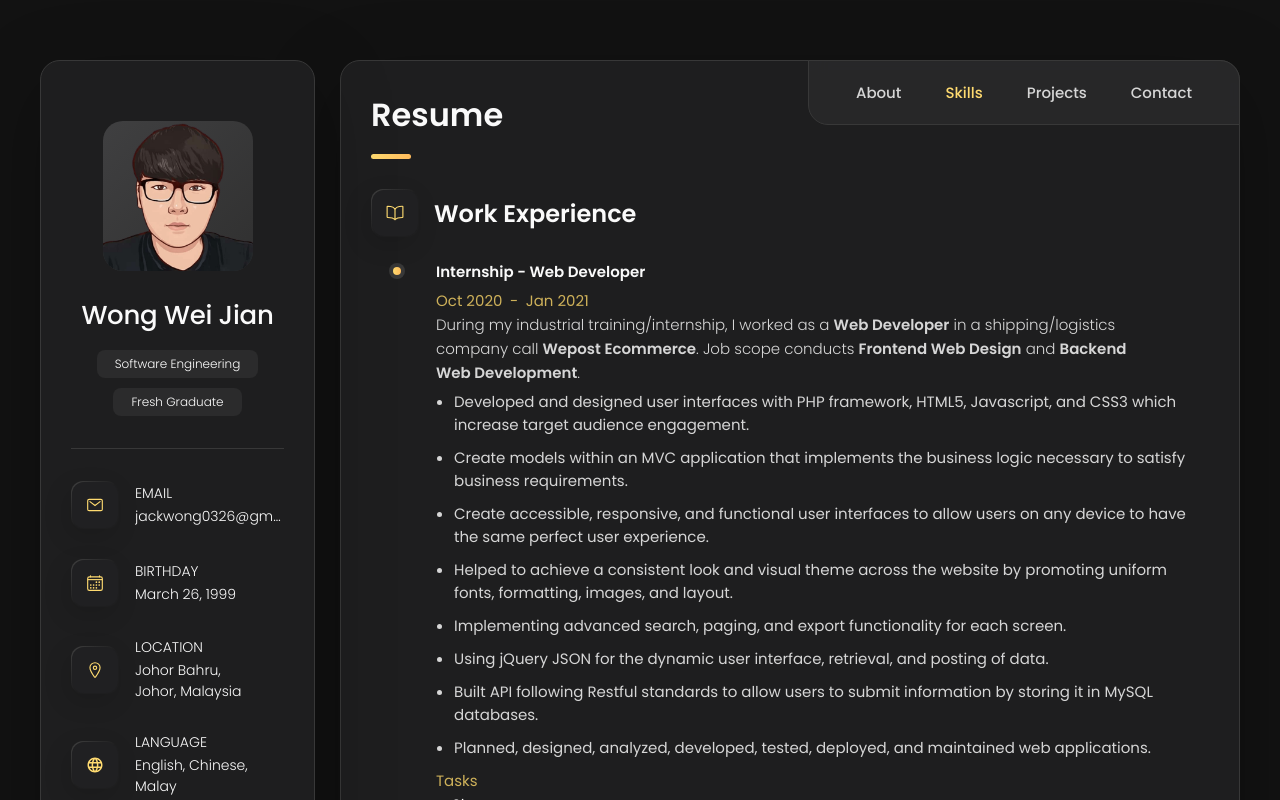
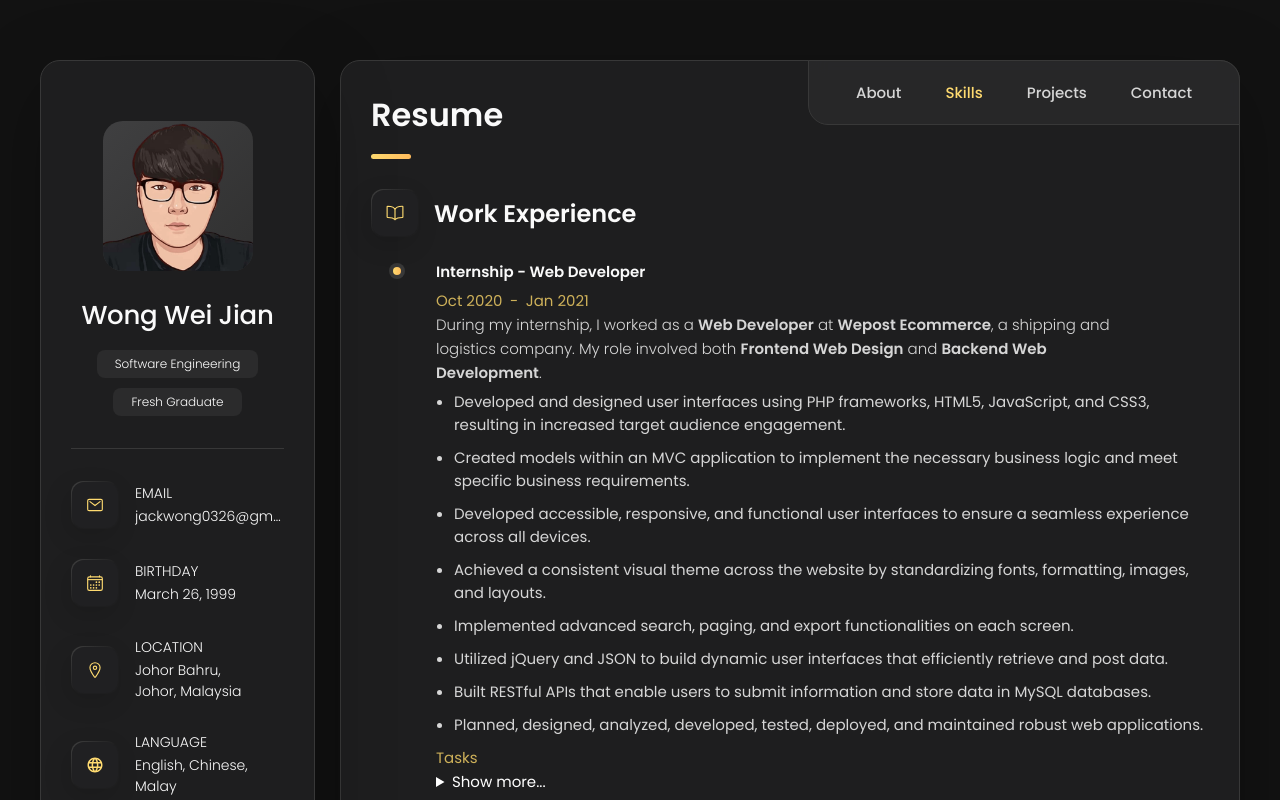
Before and after one commit to JackWorld99/Portfolio, a Next.js app: page / in a window 1280 px wide. Both pictures are taken after a click on the button "Skills". Shown: the top 800 px of the page. Built offline with nearby package versions, Linux system fonts and the light colour scheme.

Commit message:
Update work experience descriptions.

```diff
--- a/components/Resume.js
+++ b/components/Resume.js
@@ -24,30 +24,28 @@ const Resume = () => {
                     <li className="timeline-item">
                         <h4 className="h4 timeline-item-title"> Internship - Web Developer</h4>
                         <span>Oct 2020&ensp;-&ensp;Jan 2021</span>
-                        <p className="timeline-text">
-                            During my industrial training/internship, I worked as a <b>Web Developer</b> in a shipping/logistics company call <b>Wepost Ecommerce</b>. Job scope conducts <b>Frontend Web Design</b> and <b>Backend Web Development</b>.
-                        </p>
+                        <p className="timeline-text">During my internship, I worked as a <b>Web Developer</b> at <b>Wepost Ecommerce</b>, a shipping and logistics company. My role involved both <b>Frontend Web Design</b> and <b>Backend Web Development</b>.</p>
                         <ul className="intern-learn">
-                            <li>Developed and designed user interfaces with PHP framework, HTML5, Javascript, and CSS3 which increase target audience engagement.</li>
-                            <li>Create models within an MVC application that implements the business logic necessary to satisfy business requirements.</li>
-                            <li>Create accessible, responsive, and functional user interfaces to allow users on any device to have the same perfect user experience.</li>
-                            <li>Helped to achieve a consistent look and visual theme across the website by promoting uniform fonts, formatting, images, and layout.</li>
-                            <li>Implementing advanced search, paging, and export functionality for each screen.</li>
-                            <li>Using jQuery JSON for the dynamic user interface, retrieval, and posting of data.</li>
-                            <li>Built API following Restful standards to allow users to submit information by storing it in MySQL databases.</li>
-                            <li>Planned, designed, analyzed, developed, tested, deployed, and maintained web applications.</li>
+                            <li>Developed and designed user interfaces using PHP frameworks, HTML5, JavaScript, and CSS3, resulting in increased target audience engagement.</li>
+                            <li>Created models within an MVC application to implement the necessary business logic and meet specific business requirements.</li>
+                            <li>Developed accessible, responsive, and functional user interfaces to ensure a seamless experience across all devices.</li>
+                            <li>Achieved a consistent visual theme across the website by standardizing fonts, formatting, images, and layouts.</li>
+                            <li>Implemented advanced search, paging, and export functionalities on each screen.</li>
+                            <li>Utilized jQuery and JSON to build dynamic user interfaces that efficiently retrieve and post data.</li>
+                            <li>Built RESTful APIs that enable users to submit information and store data in MySQL databases.</li>
+                            <li>Planned, designed, analyzed, developed, tested, deployed, and maintained robust web applications.</li>
                         </ul>
                         <span className="skill-learn">Tasks</span>
                         <details style={{color: "white"}}>
                             <summary style={{cursor: "pointer"}}>Show more...</summary>
                             <ul className="intern-learn">
-                                <li>Being assigned to the Ecommerce team and using algorithms to group packages that match the products purchased by the user into appropriate containers, such as sea and air freight. Increase sales by making it easier for customer service staff to instantly check the status of packages.</li>
-                                <li>Communicate with customer service staff to understand their problems when using the backend application, solve technical issues, provide technical support, optimize the operating interface and customize new features.</li>
-                                <li>Participate in the development of a referral program page where users can earn corresponding rebate benefits and points by referring apps.</li>
-                                <li>Participated in the development of a questionnaire to give away coupons during the Double 11 and Double 12 shopping festivals.</li>
-                                <li>Collaborate with colleagues to create new MySQL databases to improve overall efficiency and facilitate future maintenance.</li>
-                                <li>Develop reports and charts for the settlement of cash rebates, with the option for the finance department administrator to export CSV on a yearly, monthly or daily basis as required.</li>
-                                <li>Actively participate in weekly team meetings and report on the progress of the project assigned by the manager.</li>
+                                <li><b>Ecommerce Team Assignment:</b> Assigned to the Ecommerce team and leveraged algorithms to group packages containing purchased products into appropriate shipping containers (e.g., sea or air freight), thereby streamlining package tracking for customer service and boosting sales.</li>
+                                <li><b>Backend Application Support:</b> Collaborated with customer service to identify challenges with the backend application; resolved technical issues, provided ongoing support, optimized the user interface, and customized new features to enhance functionality.</li>
+                                <li><b>Referral Program Development:</b> Contributed to the development of a referral program page, enabling users to earn rebate benefits and points by referring the app.</li>
+                                <li><b>Promotional Campaign Support:</b> Participated in the design and implementation of a questionnaire for distributing coupons during the Double 11 and Double 12 shopping festivals.</li>
+                                <li><b>Database Optimization:</b> Collaborated with colleagues to design and implement new MySQL databases, improving overall system efficiency and simplifying future maintenance.</li>
+                                <li><b>Financial Reporting Tools:</b> Developed detailed reports and charts for cash rebate settlements, incorporating functionality for finance administrators to export CSV files on a daily, monthly, or yearly basis as needed.</li>
+                                <li><b>Team Collaboration:</b> Actively participated in weekly team meetings, providing regular project updates as assigned by the manager.</li>
                             </ul>
                         </details>
                         <span className="skill-learn">Learned Skills<p className="timeline-text" style={{display: "inline"}}><b>&ensp;·&ensp;Laravel&ensp;·&ensp;HTML&ensp;·&ensp;JavaScript&ensp;·&ensp;CSS&ensp;·&ensp;jQuery&ensp;·&ensp;MySQL&ensp;·&ensp;Bootstrap&ensp;·&ensp;Git</b></p></span>
```
